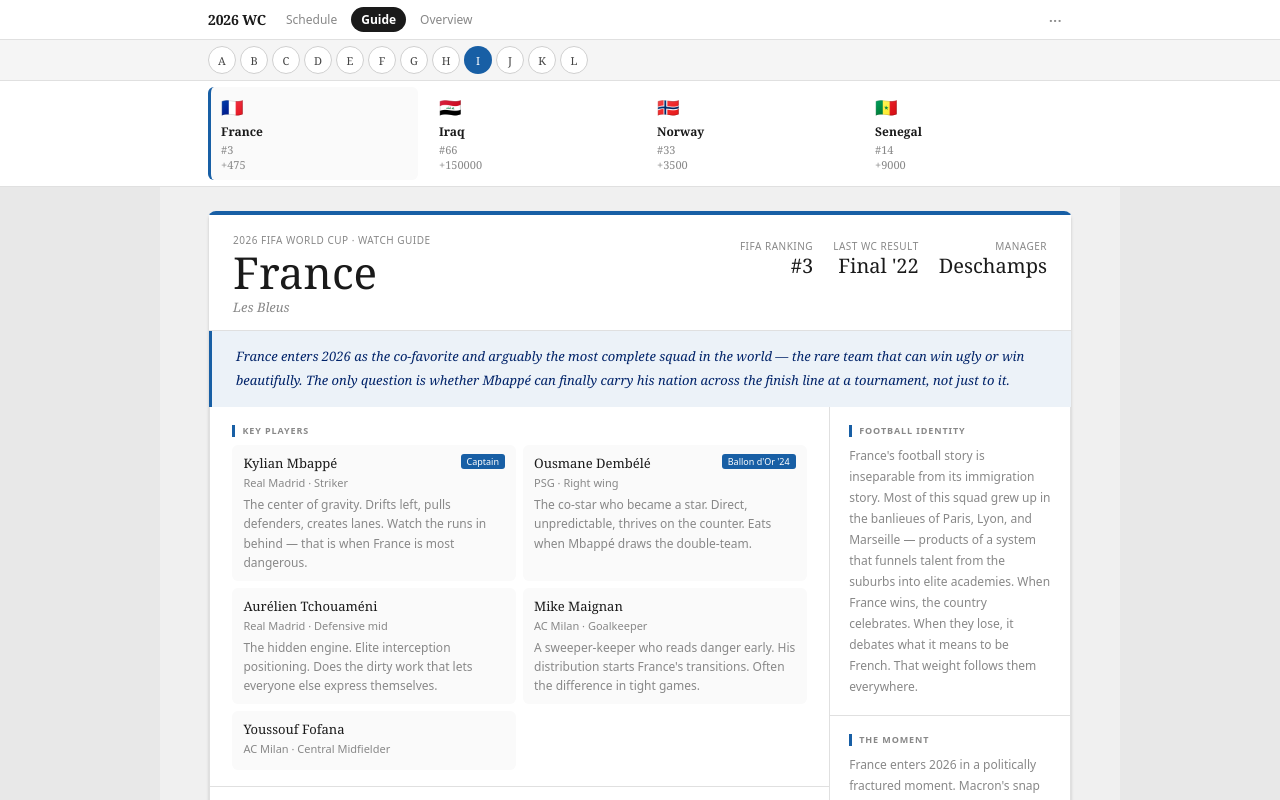
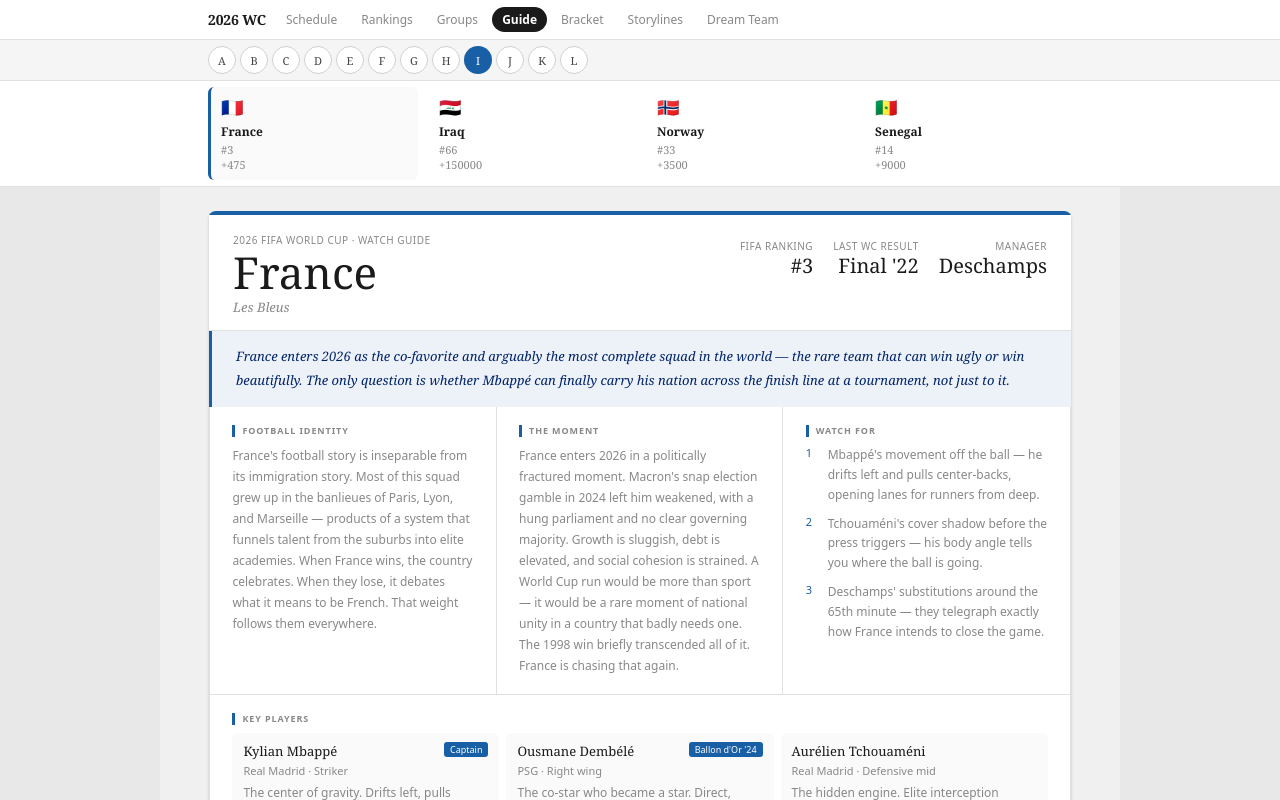
Before and after one commit to bdavey619/world-cup-guide, a React (Vite) app: page / in a window 1280 px wide. Both pictures are taken after a click on the button "Guide". Shown: the top 800 px of the page. Built offline with nearby package versions, Linux system fonts and the light colour scheme.

Commit message:
Nav: Schedule/Rankings/Groups primary tabs, inline desktop nav; Team page: narrative sections above key players

```diff
--- a/src/App.jsx
+++ b/src/App.jsx
@@ -26,11 +26,11 @@
 
 const PRIMARY_TABS = [
   { id: 'schedule', label: 'Schedule' },
-  { id: 'guide', label: 'Guide' },
-  { id: 'overview', label: 'Overview' },
+  { id: 'rankings', label: 'Rankings' },
+  { id: 'overview', label: 'Groups' },
 ]
 const MORE_TABS = [
-  { id: 'rankings', label: 'Rankings' },
+  { id: 'guide', label: 'Guide' },
   { id: 'bracket', label: 'Bracket' },
   { id: 'storylines', label: 'Storylines' },
   { id: 'dreamteam', label: 'Dream Team' },
@@ -125,7 +125,7 @@
           >
             2026 WC
           </button>
-          {/* Primary tabs — always visible, no scroll */}
+          {/* All tabs — primary always visible; more tabs inline on desktop, dropdown on mobile */}
           <div style={{ display: 'flex', gap: 4, flex: 1, alignItems: 'center' }}>
             {PRIMARY_TABS.map(({ id, label }) => (
               <button
@@ -150,8 +150,33 @@
               </button>
             ))}
 
-            {/* ··· overflow menu */}
-            <div ref={moreRef} style={{ position: 'relative', marginLeft: 'auto' }}>
+            {/* More tabs inline on desktop */}
+            {MORE_TABS.map(({ id, label }) => (
+              <button
+                key={id}
+                className="nav-more-desktop"
+                onClick={() => navigate(id)}
+                style={{
+                  background: activeView === id ? 'var(--gray-900)' : 'transparent',
+                  color: activeView === id ? 'white' : 'var(--gray-500)',
+                  border: 'none',
+                  borderRadius: 20,
+                  padding: '4px 10px',
+                  fontSize: 12,
+                  cursor: 'pointer',
+                  fontFamily: 'var(--font-sans)',
+                  fontWeight: activeView === id ? 600 : 400,
+                  whiteSpace: 'nowrap',
+                  flexShrink: 0,
+                  transition: 'all 0.15s',
+                }}
+              >
+                {label}
+              </button>
+            ))}
+
+            {/* ··· overflow menu — mobile only */}
+            <div ref={moreRef} className="nav-more-mobile" style={{ position: 'relative', marginLeft: 'auto' }}>
               <button
                 onClick={() => setMoreOpen(o => !o)}
                 style={{
--- a/src/components/TeamPageOne.jsx
+++ b/src/components/TeamPageOne.jsx
@@ -144,23 +144,81 @@
       </div>
 
       {/* 4. MAIN BODY */}
+      <div style={{ border: '0.5px solid var(--gray-200)', borderTop: 'none', borderBottom: 'none' }}>
+
+        {/* NARRATIVE ROW — 3 columns on desktop, stacked on mobile */}
         <div className="team-body-grid" style={{
           display: 'grid',
-        gridTemplateColumns: '1fr minmax(0, 240px)',
-        border: '0.5px solid var(--gray-200)',
-        borderTop: 'none',
-        borderBottom: 'none',
+          gridTemplateColumns: '1fr 1fr 1fr',
+          borderBottom: '0.5px solid var(--gray-200)',
         }}>
 
-        {/* LEFT COLUMN */}
-        <div className="team-left-col" style={{ borderRight: '0.5px solid var(--gray-200)' }}>
+          {/* FOOTBALL IDENTITY */}
+          <div className="team-section team-left-col" style={{ padding: '1.1rem 1.4rem', borderRight: '0.5px solid var(--gray-200)' }}>
+            <SectionLabel label="Football Identity" />
+            <div className="team-prose" style={{
+              fontSize: 12,
+              lineHeight: 1.75,
+              color: muted,
+              fontFamily: 'var(--font-sans)',
+              fontStyle: 'normal',
+            }}>
+              {narrative.footballIdentity}
+            </div>
+          </div>
 
-          {/* KEY PLAYERS */}
-          <div className="team-section" style={{ padding: '1.1rem 1.4rem 1rem', borderBottom: '0.5px solid var(--gray-200)' }}>
+          {/* THE MOMENT */}
+          <div className="team-section" style={{ padding: '1.1rem 1.4rem', borderRight: '0.5px solid var(--gray-200)' }}>
+            <SectionLabel label="The Moment" />
+            <div className="team-prose" style={{
+              fontSize: 12,
+              lineHeight: 1.75,
+              color: muted,
+              fontFamily: 'var(--font-sans)',
+              fontStyle: 'normal',
+            }}>
+              {narrative.theMoment}
+            </div>
+          </div>
+
+          {/* WATCH FOR */}
+          <div className="team-section" style={{ padding: '1.1rem 1.4rem' }}>
+            <SectionLabel label="Watch For" />
+            <div style={{ display: 'flex', flexDirection: 'column', gap: 9 }}>
+              {watchFor.map((item, i) => (
+                <div key={i} style={{ display: 'flex', gap: 6 }}>
+                  <span style={{
+                    color: accentColor,
+                    fontSize: 11,
+                    fontWeight: 500,
+                    minWidth: 16,
+                    flexShrink: 0,
+                    fontFamily: 'var(--font-sans)',
+                    fontStyle: 'normal',
+                  }}>
+                    {i + 1}
+                  </span>
+                  <span style={{
+                    fontSize: 12,
+                    lineHeight: 1.65,
+                    color: muted,
+                    fontFamily: 'var(--font-sans)',
+                    fontStyle: 'normal',
+                  }}>
+                    {item}
+                  </span>
+                </div>
+              ))}
+            </div>
+          </div>
+        </div>
+
+        {/* KEY PLAYERS — full width */}
+        <div className="team-section" style={{ padding: '1.1rem 1.4rem 1rem' }}>
           <SectionLabel label="Key Players" />
           <div style={{
             display: 'grid',
-              gridTemplateColumns: '1fr 1fr',
+            gridTemplateColumns: 'repeat(auto-fill, minmax(200px, 1fr))',
             gap: 7,
           }}>
             {keyPlayers.map((p) => (
@@ -172,7 +230,6 @@
                   padding: '9px 11px',
                 }}
               >
-                  {/* Header row */}
                 <div style={{
                   display: 'flex',
                   justifyContent: 'space-between',
@@ -222,70 +279,6 @@
           </div>
         </div>
 
-        </div>
-
-        {/* RIGHT COLUMN */}
-        <div className="team-right-col" style={{ display: 'flex', flexDirection: 'column' }}>
-
-          {/* FOOTBALL IDENTITY */}
-          <div className="team-section" style={{ flex: 1, padding: '1.1rem 1.2rem', borderBottom: '0.5px solid var(--gray-200)' }}>
-            <SectionLabel label="Football Identity" />
-            <div className="team-prose" style={{
-              fontSize: 12,
-              lineHeight: 1.75,
-              color: muted,
-              fontFamily: 'var(--font-sans)',
-              fontStyle: 'normal',
-            }}>
-              {narrative.footballIdentity}
-            </div>
-          </div>
-
-          {/* THE MOMENT */}
-          <div className="team-section" style={{ flex: 1, padding: '1.1rem 1.2rem', borderBottom: '0.5px solid var(--gray-200)' }}>
-            <SectionLabel label="The Moment" />
-            <div className="team-prose" style={{
-              fontSize: 12,
-              lineHeight: 1.75,
-              color: muted,
-              fontFamily: 'var(--font-sans)',
-              fontStyle: 'normal',
-            }}>
-              {narrative.theMoment}
-            </div>
-          </div>
-
-          {/* WATCH FOR */}
-          <div className="team-section" style={{ flex: 1, padding: '1.1rem 1.2rem' }}>
-            <SectionLabel label="Watch For" />
-            <div style={{ display: 'flex', flexDirection: 'column', gap: 9 }}>
-              {watchFor.map((item, i) => (
-                <div key={i} style={{ display: 'flex', gap: 6 }}>
-                  <span style={{
-                    color: accentColor,
-                    fontSize: 11,
-                    fontWeight: 500,
-                    minWidth: 16,
-                    flexShrink: 0,
-                    fontFamily: 'var(--font-sans)',
-                    fontStyle: 'normal',
-                  }}>
-                    {i + 1}
-                  </span>
-                  <span style={{
-                    fontSize: 12,
-                    lineHeight: 1.65,
-                    color: muted,
-                    fontFamily: 'var(--font-sans)',
-                    fontStyle: 'normal',
-                  }}>
-                    {item}
-                  </span>
-                </div>
-              ))}
-            </div>
-          </div>
-        </div>
       </div>
 
       {/* 5. STORYLINE CALLOUT */}
--- a/src/index.css
+++ b/src/index.css
@@ -65,6 +65,15 @@
   z-index: 1;
 }
 
+/* ─── Desktop nav: show more tabs inline, hide ··· ─── */
+.nav-more-desktop { display: none; }
+.nav-more-mobile  { display: block; }
+
+@media (min-width: 600px) {
+  .nav-more-desktop { display: inline-flex; }
+  .nav-more-mobile  { display: none; }
+}
+
 /* ─── Mobile responsive ─────────────────────────────── */
 @media (max-width: 520px) {
   /* Schedule: drop city column, stack teams vertically */
@@ -77,10 +86,10 @@
   /* Schedule group badge: slightly larger */
   .grp-badge { font-size: 12px !important; padding: 2px 7px !important; }
 
-  /* Team guide: stack two-column body */
+  /* Team guide: stack narrative + key players to single column */
   .team-body-grid { grid-template-columns: 1fr !important; }
-  .team-left-col  { border-right: none !important; }
-  .team-right-col { border-top: 0.5px solid var(--gray-200); }
+  .team-left-col  { border-right: none !important; border-bottom: 0.5px solid var(--gray-200); }
+  .team-section   { border-right: none !important; border-bottom: 0.5px solid var(--gray-200); }
 
   /* Shrink oversized country name */
   .team-name-xl { font-size: 28px !important; line-height: 1.1 !important; }
```
Lines whose indentation alone changed are shown as unchanged.
